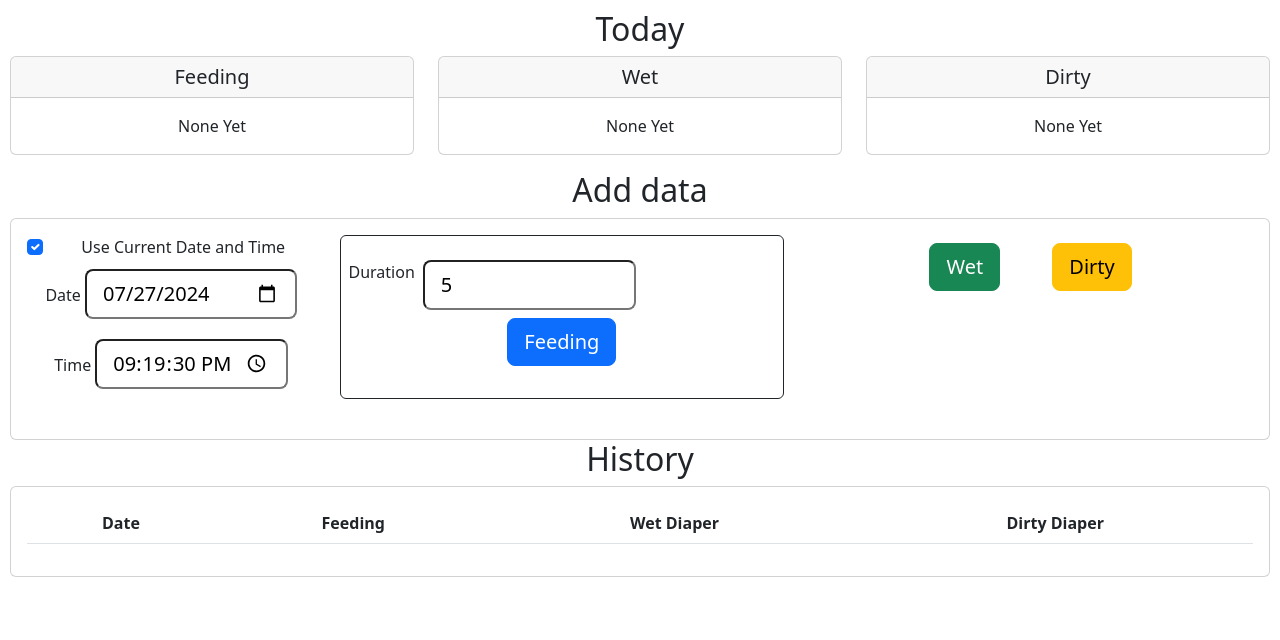
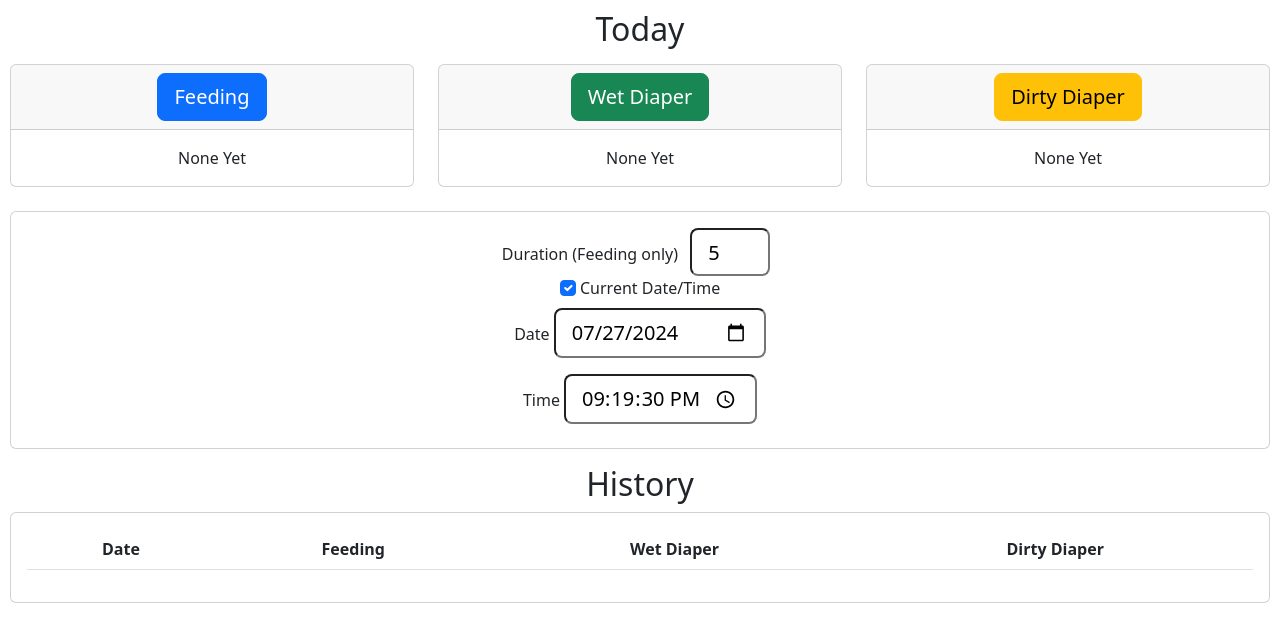
Before and after one commit to eeshwar1/baby-tracking, a Flask app: page / in a window 1280 px wide. Shown: the part 160-800 px from the top of the page. Run offline with Flask 3, Linux system fonts and the light colour scheme; data that the repository does not hold is empty; some libraries are stand-ins or nearby versions.

Commit message:
Changed layout of index page and added event view popup

```diff
--- a/app/app.py
+++ b/app/app.py
@@ -118,6 +118,30 @@ def get_day_wise_counts():
 
     return day_wise_counts_pivot_string
 
+def get_day_event_details(for_date=None, event_type='Feeding'):
+
+  filter_date = for_date
+  if filter_date == None:
+    filter_date = datetime.today().strftime("%Y-%m-%d")
+
+  with engine.connect() as conn:
+      result = conn.execute(
+              select(Event.event_date, Event.event_time)
+              .filter(Event.event_date == filter_date, Event.event_type == event_type)
+              .order_by(Event.event_date.desc(), Event.event_time.desc())
+      )
+
+  day_event_data = []
+  for row in result.all():
+      day_event_dict={}
+      row_dict = row._asdict()
+      #  print(row_dict)
+      day_event_dict['event_date'] = row_dict['event_date'].strftime("%Y-%m-%d")
+      day_event_dict['event_time'] = row_dict['event_time'].strftime("%I:%M:%S %p")
+      day_event_data .append(day_event_dict)
+
+  return day_event_data
+
 @app.context_processor
 def inject_now():
    return { 'now': datetime.now() }
@@ -139,19 +163,30 @@ def index():
     if request.method == 'GET':
         day_counts = get_day_counts()
         day_wise_counts = get_day_wise_counts()
+        day_event_details={}
+
+
+        day_event_details['Feeding']=get_day_event_details(event_type='Feeding')
+        day_event_details['Wet Diaper']=get_day_event_details(event_type='Wet Diaper')
+        day_event_details['Dirty Diaper']=get_day_event_details(event_type='Dirty Diaper')
+
+        # print("Day Event Details")
+        # print(day_event_details)
+
         return render_template("index.html",
                                title="Baby Tracking",
                                day_counts=day_counts,
-                               day_wise_counts=day_wise_counts)
+                               day_wise_counts=day_wise_counts,
+                               day_event_details=day_event_details)
     else:
         event_type = None
         duration = 0
         if request.form.get('feeding') == "Feeding":
            event_type = "Feeding"
            duration = request.form.get('duration-time')
-        elif request.form.get('wet') == "Wet":
+        elif request.form.get('wet-diaper') == "Wet Diaper":
            event_type = "Wet Diaper"
-        elif request.form.get('dirty') == "Dirty":
+        elif request.form.get('dirty-diaper') == "Dirty Diaper":
            event_type = "Dirty Diaper"
 
         event_date = datetime.today().strftime("%Y-%m-%d")
@@ -186,10 +221,18 @@ def index():
         day_counts = get_day_counts()
         day_wise_counts = get_day_wise_counts()
 
+        day_event_details={}
+
+
+        day_event_details['Feeding']=get_day_event_details(event_type='Feeding')
+        day_event_details['Wet Diaper']=get_day_event_details(event_type='Wet Diaper')
+        day_event_details['Dirty Diaper']=get_day_event_details(event_type='Dirty Diaper')
+
         return render_template("index.html",
                                title="Baby Tracking",
                                day_counts=day_counts,
-                               day_wise_counts=day_wise_counts)
+                               day_wise_counts=day_wise_counts,
+                               day_event_details=day_event_details)
 
 
 # get all events
--- a/app/templates/index.html
+++ b/app/templates/index.html
@@ -53,8 +53,6 @@
         setTimeout(updateDateAndTime,1000);
       }
 
-
-
     </script>
     <title> {{ title }} </title>
 
@@ -71,31 +69,166 @@
 
     </header>
     <main>
-      <div class="row">
+      <form method="POST">
       <h2>Today</h2>
-      </div>
       <div class="row justify-content-center mb-3">
         <div class="col">
-          <div class="card">
-            <h5 class="card-header">Feeding</h5>
+          <div class="card my-2">
+            <div class="card-header">
+              <input type="submit" name="feeding" value="Feeding" class="btn btn-primary btn-lg mx-2">
+            </div>
             <div class="card-body">
-              {{ day_counts['Feeding'] or "None Yet"}}
+              {% if day_counts.Feeding %}
+                <button id="day-feed-count" type="button" class="btn btn-outline-primary" data-bs-toggle="modal" data-bs-target="#day-feed-detail">
+                  {{ day_counts.Feeding }}
+                </button>
+                <div class="modal" tabindex="-1" id="day-feed-detail">
+                  <div class="modal-dialog modal-dialog-centered modal-dialog-scrollable">
+                    <div class="modal-content">
+                      <div class="modal-header">
+                        <h5 class="modal-title">Feeding Events</h5>
+                        <button type="button" class="btn-close" data-bs-dismiss="modal" aria-label="Close"></button>
+                      </div>
+                      <div class="modal-body">
+
+                        <table class="table table-hover">
+                          <thead>
+                            <tr>
+                              <th scope="col">Date</th>
+                              <th scope="col">Time</th>
+                            </tr>
+                          </thead>
+                          <tbody class="table-group-divider">
+                             {% for day_event in day_event_details['Feeding'] %}
+                              <tr>
+                                <th scope="row">
+                                  {{ day_event['event_date'] }}
+                                </th>
+                                <td>
+                                  {{ day_event['event_time'] or " " }}
+                                </td>
+                              </tr>
+                            {% endfor %}
+
+                          </tbody>
+                        </table>
+                      </div>
+                      <div class="modal-footer">
+                        <button type="button" class="btn btn-primary" data-bs-dismiss="modal">OK</button>
+                      </div>
+                    </div>
+                  </div>
+                </div>
+              {% else %}
+                  None Yet
+              {% endif %}
+              </div>
+            </div>
+
+            </div>
+
+        <div class="col">
+          <div class="card my-2">
+            <div class="card-header"><input type="submit" name="wet-diaper" value="Wet Diaper" class="btn btn-success btn-lg mx-2"></div>
+            <div class="card-body">
+              {% if day_counts['Wet Diaper'] %}
+                <button id="day-wet-diaper-count" type="button" class="btn btn-outline-primary" data-bs-toggle="modal" data-bs-target="#day-wet-diaper-detail">
+                  {{ day_counts['Wet Diaper'] }}
+                </button>
+                <div class="modal" tabindex="-1" id="day-wet-diaper-detail">
+                  <div class="modal-dialog modal-dialog-centered modal-dialog-scrollable">
+                    <div class="modal-content">
+                      <div class="modal-header">
+                        <h5 class="modal-title">Wet Diaper Events</h5>
+                        <button type="button" class="btn-close" data-bs-dismiss="modal" aria-label="Close"></button>
+                      </div>
+                      <div class="modal-body">
+
+                        <table class="table table-hover">
+                          <thead>
+                            <tr>
+                              <th scope="col">Date</th>
+                              <th scope="col">Time</th>
+                            </tr>
+                          </thead>
+                          <tbody class="table-group-divider">
+                             {% for day_event in day_event_details['Wet Diaper'] %}
+                              <tr>
+                                <th scope="row">
+                                  {{ day_event['event_date'] }}
+                                </th>
+                                <td>
+                                  {{ day_event['event_time'] or " " }}
+                                </td>
+                              </tr>
+                            {% endfor %}
+
+                          </tbody>
+                        </table>
+                      </div>
+                      <div class="modal-footer">
+                        <button type="button" class="btn btn-primary" data-bs-dismiss="modal">OK</button>
+                      </div>
+                    </div>
+                  </div>
+                </div>
+              {% else %}
+                  None Yet
+              {% endif %}
+
+
             </div>
           </div>
         </div>
         <div class="col">
-          <div class="card">
-            <h5 class="card-header">Wet</h5>
+          <div class="card my-2">
+            <div class="card-header"><input type="submit" name="dirty-diaper" value="Dirty Diaper" class="btn btn-warning btn-lg mx-2"></div>
             <div class="card-body">
-              {{ day_counts['Wet Diaper'] or "None Yet" }}
+              {% if day_counts['Dirty Diaper'] %}
+              <button id="day-dirty-diaper-count" type="button" class="btn btn-outline-primary" data-bs-toggle="modal" data-bs-target="#day-dirty-diaper-detail">
+                {{ day_counts['Dirty Diaper'] }}
+              </button>
+              <div class="modal" tabindex="-1" id="day-dirty-diaper-detail">
+                <div class="modal-dialog modal-dialog-centered modal-dialog-scrollable">
+                  <div class="modal-content">
+                    <div class="modal-header">
+                      <h5 class="modal-title">Dirty Diaper Events</h5>
+                      <button type="button" class="btn-close" data-bs-dismiss="modal" aria-label="Close"></button>
+                    </div>
+                    <div class="modal-body">
+
+                      <table class="table table-hover">
+                        <thead>
+                          <tr>
+                            <th scope="col">Date</th>
+                            <th scope="col">Time</th>
+                          </tr>
+                        </thead>
+                        <tbody class="table-group-divider">
+                           {% for day_event in day_event_details['Dirty Diaper'] %}
+                            <tr>
+                              <th scope="row">
+                                {{ day_event['event_date'] }}
+                              </th>
+                              <td>
+                                {{ day_event['event_time'] or " " }}
+                              </td>
+                            </tr>
+                          {% endfor %}
+
+                        </tbody>
+                      </table>
+                    </div>
+                    <div class="modal-footer">
+                      <button type="button" class="btn btn-primary" data-bs-dismiss="modal">OK</button>
                     </div>
                   </div>
                 </div>
-        <div class="col">
-          <div class="card">
-            <h5 class="card-header">Dirty</h5>
-            <div class="card-body">
-              {{ day_counts['Dirty Diaper'] or "None Yet" }}
+              </div>
+            {% else %}
+                None Yet
+            {% endif %}
+
             </div>
           </div>
         </div>
@@ -104,48 +237,36 @@
       </div>
       </div>
       </div>
-      <h2>Add data</h2>
-      <div class="row justify-content-md-left">
+      <div class="row mb-3">
         <div class="col">
         <div class="card">
           <div class="card-body">
-
-
-      <form method="POST">
-        <div class="row">
-          <div class="col-md-3 mb-3">
-            <div class="form-check">
+          <div>
+            <label for="duration-time" class="form-label">Duration (Feeding only)</label>
+            <input class="form-control-lg mx-2" style="width: 5rem; height: 2rem;" type="number" step="1" name="duration-time" id="duration-time" value="5">
+          </div>
+          <div>
+            <div>
               <input class="form-check-input" type="checkbox" value="" id="currentDateTimeCheckBox" checked>
-              <label class="form-check-label" for="currentDateTimeCheck">
-                Use Current Date and Time
+              <label class="form-check-label" for="currentDateTimeCheckBox">
+                Current Date/Time
               </label>
             </div>
             <div>
-            <label for="event-date" class="form-label mb-4 my-2">Date</label>
+              <label for="event-date" class="form-label my-2">Date</label>
               <input class="form-control-lg my-2" type="date" name="event-date" id="event-date">
             </div>
             <div>
-            <label for="event-time" class="form-label  mb-4 my-2">Time</label>
+              <label for="event-time" class="form-label my-2">Time</label>
               <input class="form-control-lg my-2" type="time" step="1" name="event-time" id="event-time">
-            </div>
-          </div>
-          <div class="col">
-            <div class="border border-dark rounded py-4 px-2 mb-4 g-col-6 float-start">
-              <label for="duration-time" class="form-label float-start">Duration</label>
-              <input class="form-control-lg w-50 float-start mx-2" type="number" step="1" name="duration-time" id="duration-time" value="5">
-              <input type="submit" name="feeding" value="Feeding" class="btn btn-primary btn-lg mx-4 my-2">
-            </div>
-          </div>
-          <div class="col" role="group">
-            <input type="submit" name="wet" value="Wet" class="btn btn-success btn-lg mx-4 my-2">
-            <input type="submit" name="dirty" value="Dirty" class="btn btn-warning btn-lg mx-4 my-2">
-          </div>
-        </div>
-      </form>
             </div>
           </div>
         </div>
         </div>
+      </div>
+      </div>
+    </form>
+
 
 
     <h2>History</h2>
```
Lines whose indentation alone changed are shown as unchanged.
